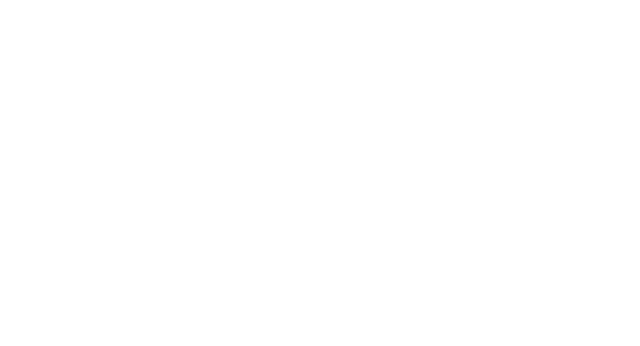
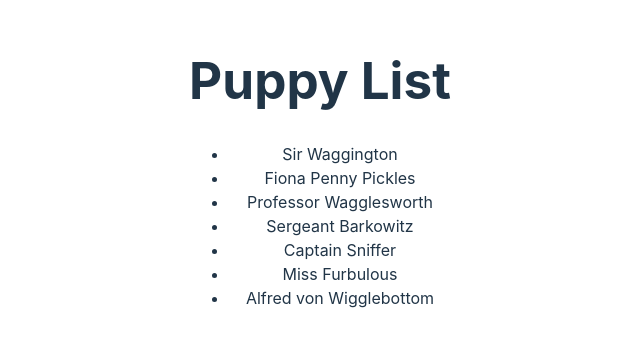
Before and after one commit to sandpitt-turtle/24app, a React (Vite) app: page / in a window 1280 px wide. Shown: the part 228-574 px from the top of the page, without its empty margins (320-960 px from the left). Built offline with nearby package versions, Linux system fonts and the light colour scheme.

Commit message:
updates thru 'Use the Data in React'

```diff
--- a/src/App.jsx
+++ b/src/App.jsx
@@ -1,9 +1,22 @@
-import './App.css'
+import './App.css';
+import { useState } from 'react';
+import { puppyList } from './data.js';
 
 function App() {
+  const [puppies, setPuppies] = useState(puppyList);
+
+  console.log(puppies);
+
   return (
-    <div></div>
-  )
+    <div>
+      <h1>Puppy List</h1>
+      <ul>
+        {puppies.map((puppy) => (
+          <li key={puppy.id}>{puppy.name}</li>
+        ))}
+      </ul>
+    </div>
+  );
 }
 
-export default App
+export default App;
--- /dev/null
+++ b/src/data.js
@@ -0,0 +1,68 @@
+export const puppyList = [
+    {
+      id: 1,
+      name: "Sir Waggington",
+      email: "sir-wag@email.com",
+      isCute: true,
+      age: 5,
+      ownerId: 1,
+      tricks: [
+        { id: 2, title: "Lay Down" },
+        { id: 3, title: "Jump through flaming hoop" },
+      ],
+    },
+    {
+      id: 2,
+      name: "Fiona Penny Pickles",
+      email: "pick-your-pennies@email.com",
+      isCute: true,
+      age: 6,
+      ownerId: 1,
+      tricks: [],
+    },
+    {
+      id: 3,
+      name: "Professor Wagglesworth",
+      email: "waggie@email.com",
+      isCute: true,
+      age: 6,
+      ownerId: 2,
+      tricks: [{ id: 1, title: "Sit" }],
+    },
+    {
+      id: 4,
+      name: "Sergeant Barkowitz",
+      email: "the-sarge@email.com",
+      isCute: true,
+      age: 4,
+      ownerId: 2,
+      tricks: [{ id: 2, title: "Lay Down" }],
+    },
+    {
+      id: 5,
+      name: "Captain Sniffer",
+      email: "capn-sniff@email.com",
+      isCute: true,
+      age: 7,
+      ownerId: 3,
+      tricks: [],
+    },
+    {
+      id: 6,
+      name: "Miss Furbulous",
+      email: "miss-furby@email.com",
+      isCute: true,
+      age: 1,
+      ownerId: 3,
+      tricks: [],
+    },
+    {
+      id: 7,
+      name: "Alfred von Wigglebottom",
+      email: "alfie@email.com",
+      isCute: true,
+      age: 2,
+      ownerId: 3,
+      tricks: [],
+    },
+  ];
```
Also changed, not shown: 1 other file (tests, documents, lock files or other folders).
